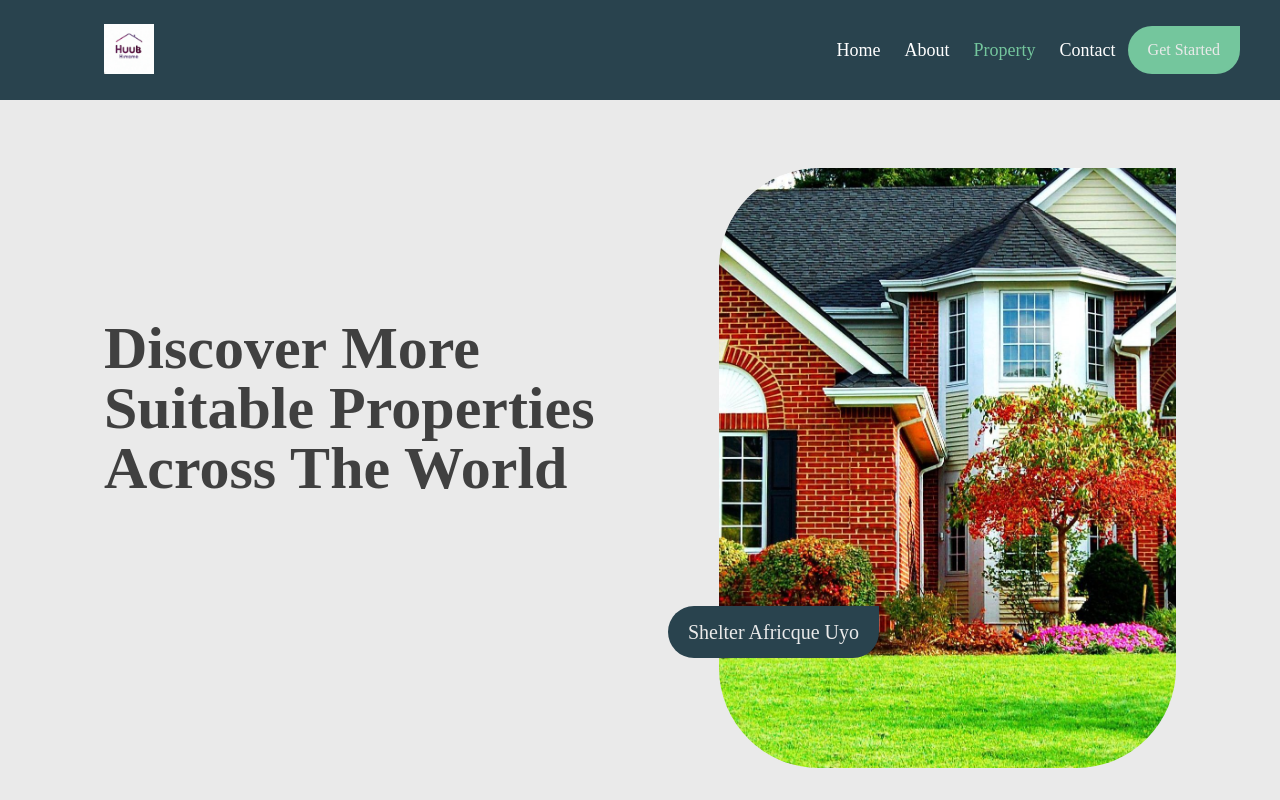
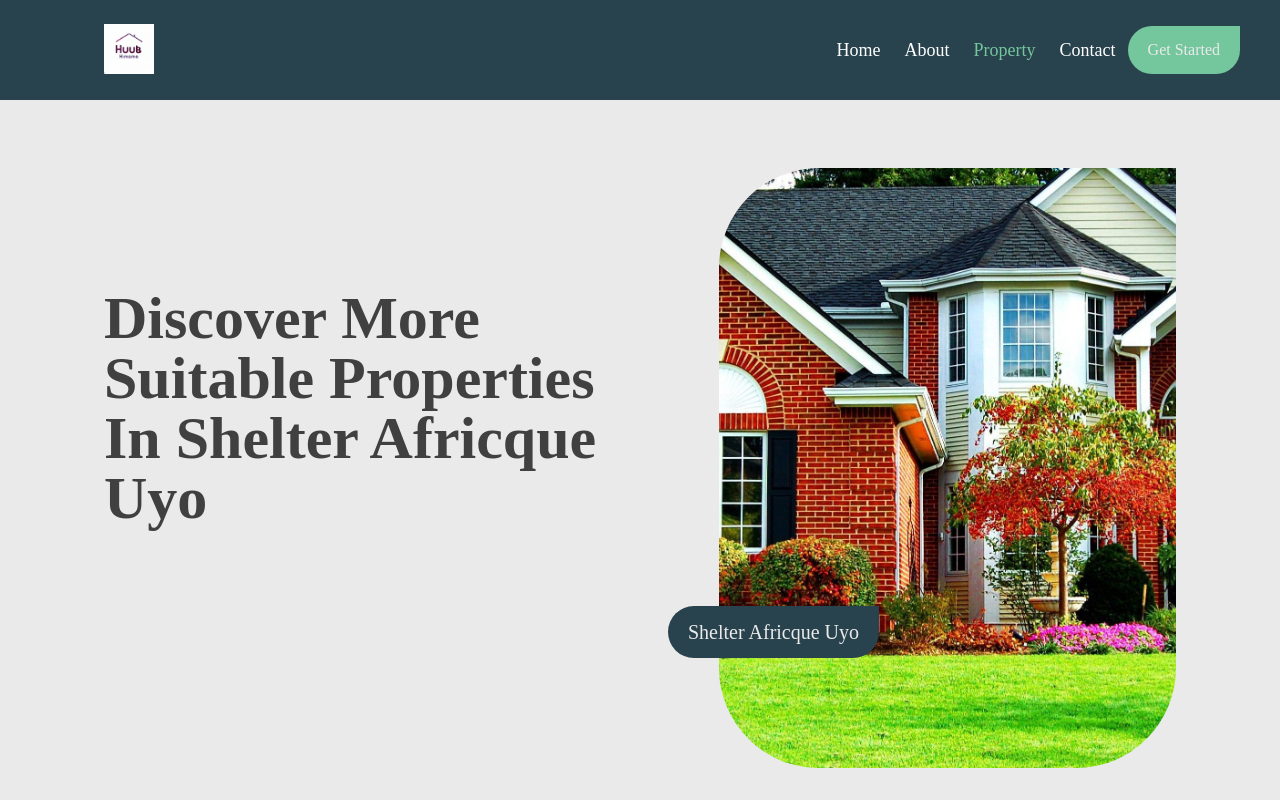
Before and after one commit to chrisdanielwise/Webstack-Portfolio-Project, a React (Create React App) app in the folder frontend/homehub/: page /property in a window 1280 px wide. Shown: the top 800 px of the page. Built offline with nearby package versions, Linux system fonts and the light colour scheme; no server answers.

Commit message:
updated property page

```diff
--- a/frontend/homehub/src/components/Property/Property.js
+++ b/frontend/homehub/src/components/Property/Property.js
@@ -18,7 +18,7 @@ function Property() {
   return (
     <div className="Property">
       <Header />
-      <Hero header="Discover More suitable properties across the world" />
+      <Hero header="Discover More suitable properties in Shelter Africque Uyo" />
 
       <SearchBar />
       <div className="grid sm:grid-cols-2 lg:grid-cols-4 gap-4 p-4">
```
